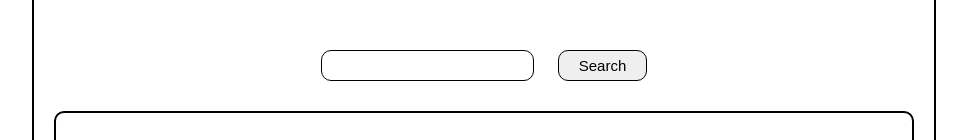
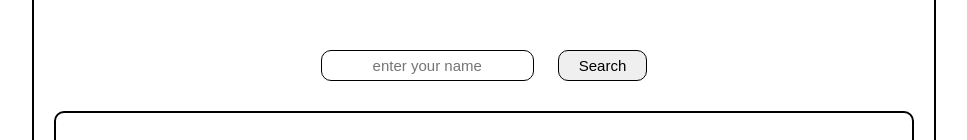
Before and after one commit to ANSHUMANMOREY7/ICP-10-Assignment-27, a plain HTML site: page index.html in a window 1280 px wide. Shown: the part 201-341 px from the top of the page, without its empty margins (156-1123 px from the left). Drawn offline with Linux system fonts and the light colour scheme.

Commit message:
placeholder in input box added

```diff
--- a/index.html
+++ b/index.html
@@ -56,7 +56,7 @@
 <body>
     <div class="container">
         <h1 class="heading">name meaning finder</h1>
-        <input type="text" class="input " id="inputbox">
+        <input type="text" class="input " id="inputbox" placeholder="enter your name">
         <button class="btn" onclick="doWork()">Search</button>
         <p class="output" id="outputbox"></p>
     </div>
```
